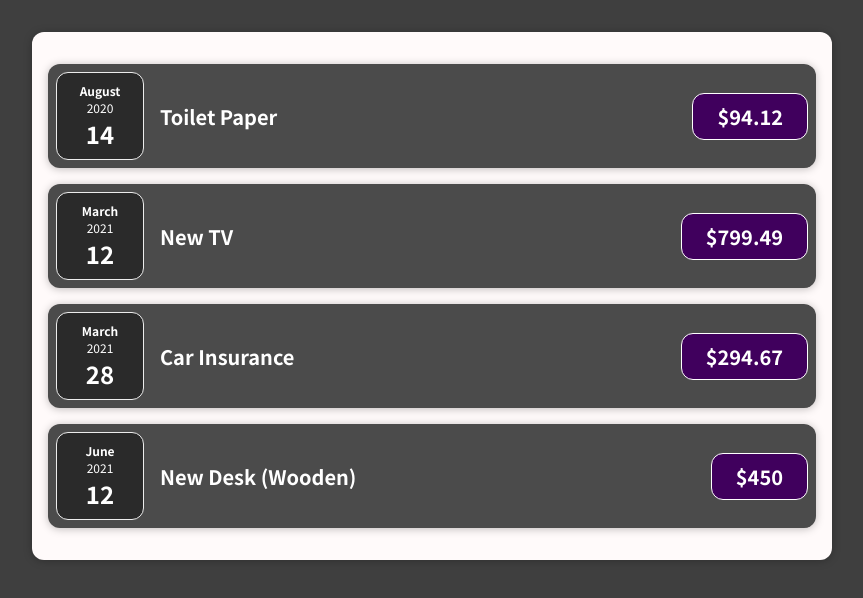
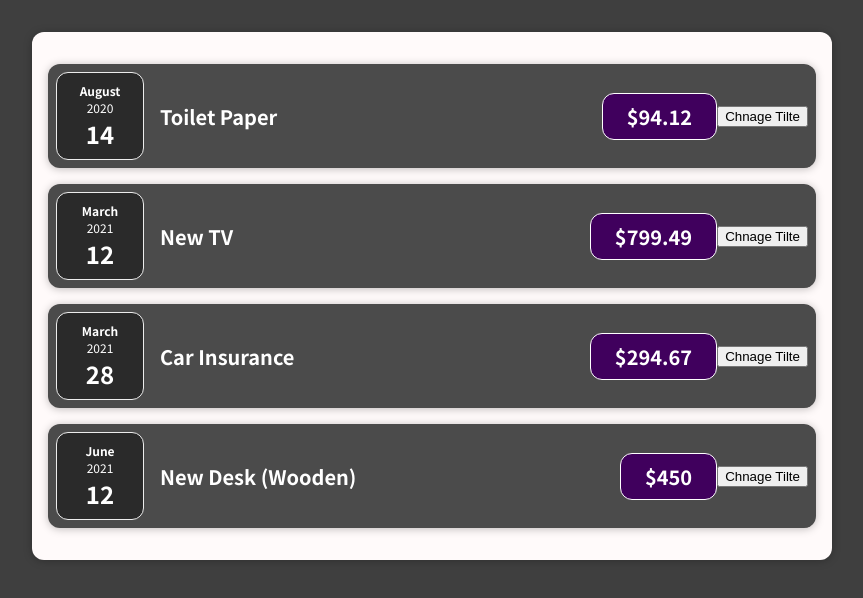
Before and after one commit to rrmandeep/expensesapp, a React (Create React App) app: page / in a window 1280 px wide. Shown: the top 598 px of the page, without its empty margins (208-1071 px from the left). Built offline with nearby package versions, Linux system fonts and the light colour scheme.

Commit message:
Add first state manage logic

```diff
--- a/src/components/ExpenseItem.js
+++ b/src/components/ExpenseItem.js
@@ -1,15 +1,23 @@
-import './ExpenseItem.css'
-import ExpenseDate from './ExpenseDate'
-import Card from './Card'
+import React, {useState} from 'react';
+import './ExpenseItem.css';
+import ExpenseDate from './ExpenseDate';
+import Card from './Card';
 
 function  ExpenseItem(props) {
+  const [title, setTitle] = useState(props.title)
+
+
+  const changeTitle = () => {
+    setTitle("Updated Value")
+  }
   return (
     <Card className="expense-item">
       <ExpenseDate date={props.date} />
       <div className="expense-item__description">
-        <h2>{props.title}</h2>
+        <h2>{title}</h2>
         <div className="expense-item__price">${props.amount}</div>
       </div>
+      <button onClick={changeTitle}>Chnage Tilte</button>
     </Card>
   );
 }
```
